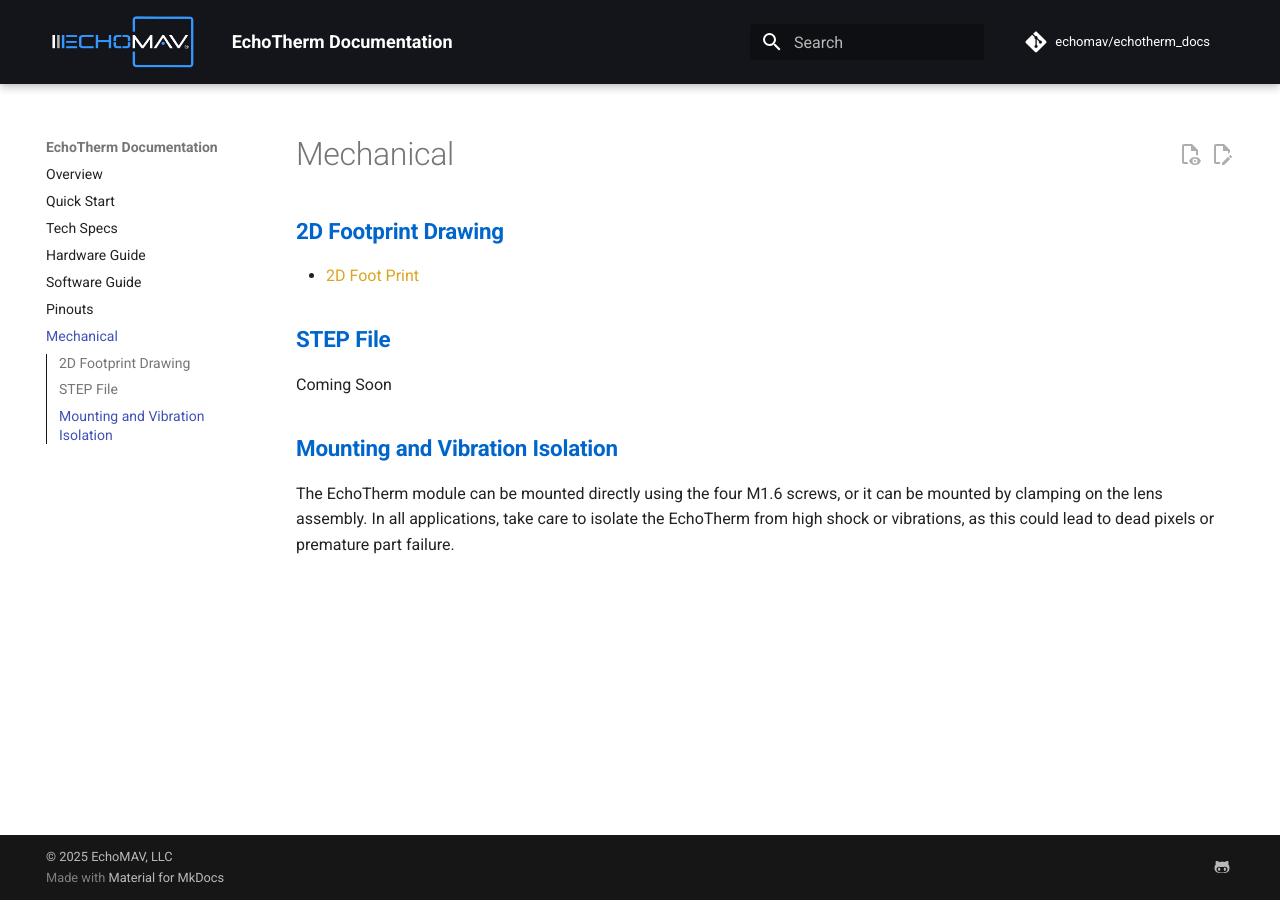
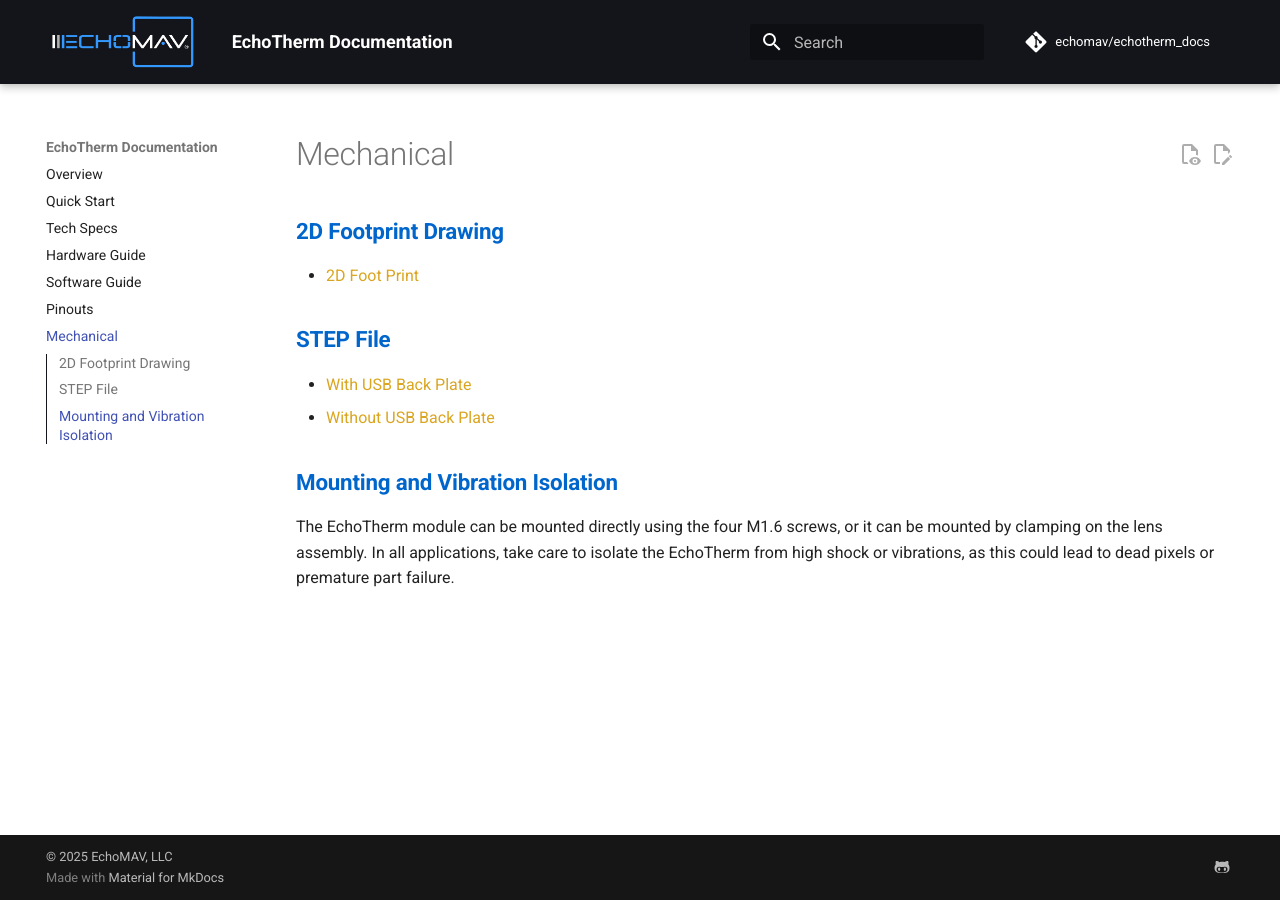
Before and after one commit to EchoMAV/echotherm_docs, an MkDocs documentation site: the page built from docs/mechanical.md, in a window 1280 px wide. Built offline with MkDocs 1.6.1 and Material for MkDocs 9.7.7, drawn with Linux system fonts in a browser that asks for light colours; comment, search, counter and statistics services are not loaded; the version menu is left out.

Commit message:
update drawing

```diff
--- a/docs/mechanical.md
+++ b/docs/mechanical.md
@@ -6,7 +6,8 @@
 
 ## STEP File
 
-Coming Soon
+- [With USB Back Plate](assets/assembly%20(back%20plate)%20v1.step)
+- [Without USB Back Plate](assets/assembly%20(no%20back%20plate)%20v1.step)
 
 ## Mounting and Vibration Isolation
 
```
Also changed, not shown: 3 other files.
